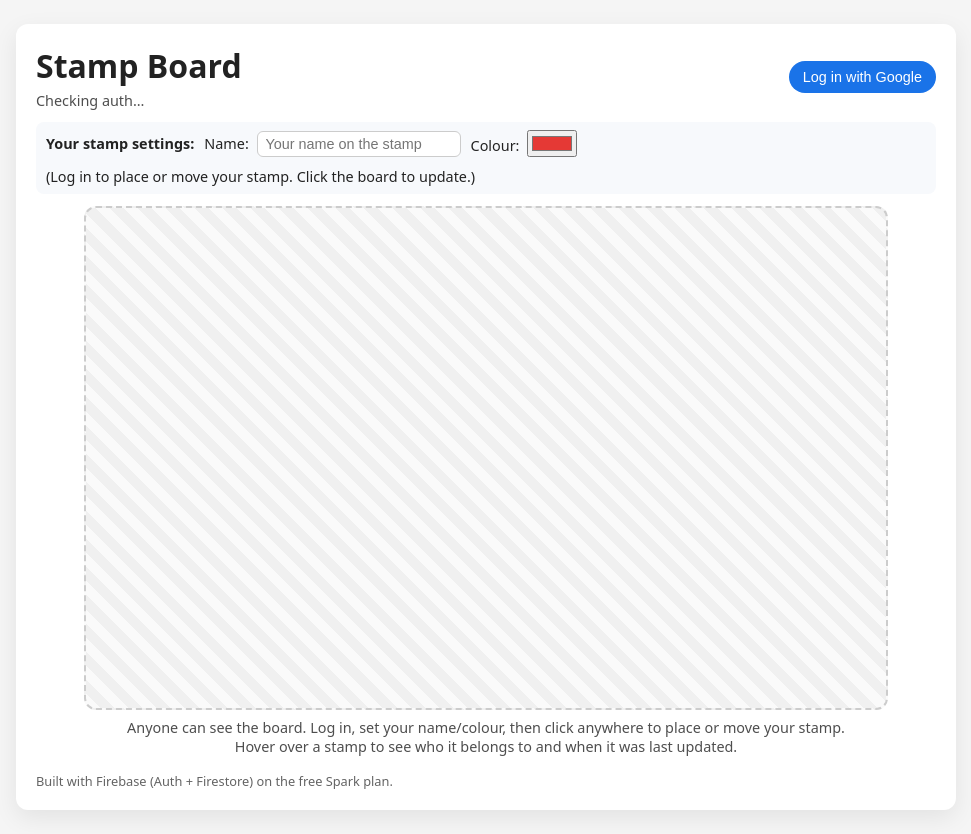
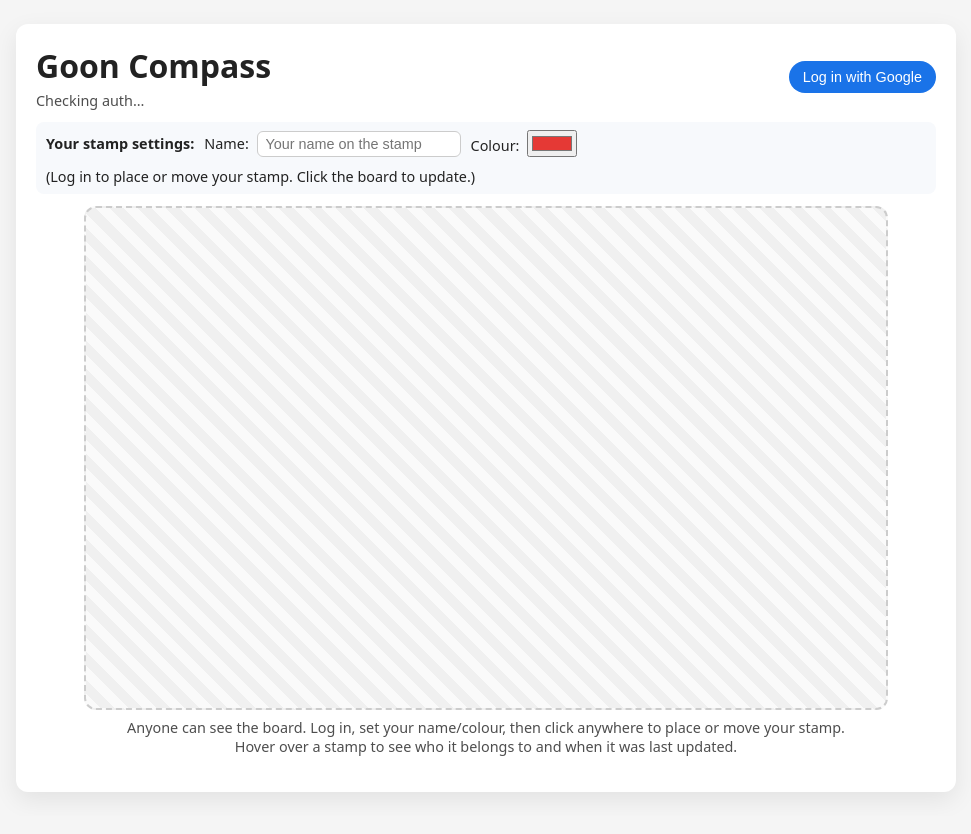
Before and after one commit to owenmacey/stamp-website, a plain HTML site: page index.html in a window 1280 px wide. Shown: the whole page, without its empty margins (154-1125 px from the left). Drawn offline with Linux system fonts and the light colour scheme; no server answers.

Commit message:
html changes

```diff
--- a/index.html
+++ b/index.html
@@ -10,7 +10,7 @@
   <div class="container">
     <div class="top-bar">
       <div>
-        <h1>Stamp Board</h1>
+        <h1>Goon Compass</h1>
         <div id="status">Checking auth…</div>
       </div>
       <button id="loginBtn">Log in with Google</button>
@@ -40,7 +40,7 @@
     </div>
 
     <div class="footer-note">
-      Built with Firebase (Auth + Firestore) on the free Spark plan.
+
     </div>
   </div>
 
```
